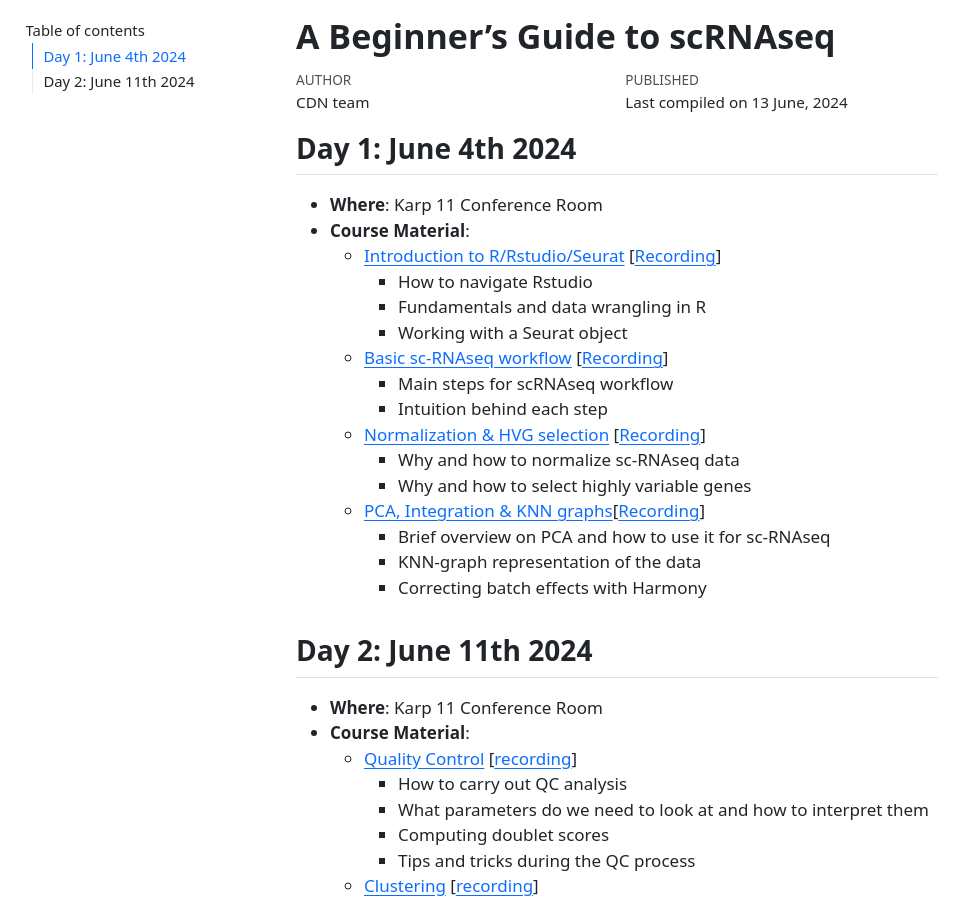
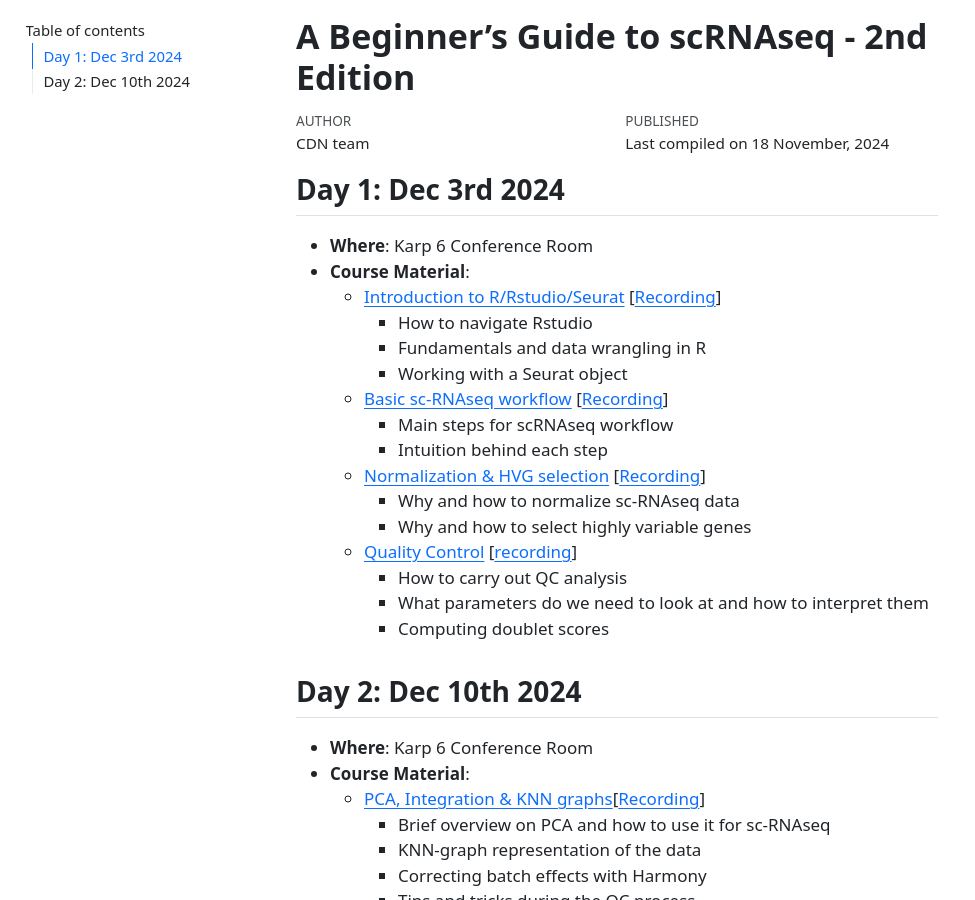
Before and after one commit to CellDiscoveryNetwork/workshops, a Jekyll site: the page beginners-guide-to-analyzing-scRNAseq-2nd-edition/index_bgas.html, which Jekyll copies as it is, in a window 1280 px wide and 900 px high. Shown: the whole window, without its empty margins (0-975 px from the left). Built offline with Jekyll 4.4.1, drawn with Linux system fonts in a browser that asks for light colours.

Commit message:
updated htmls

```diff
--- a/_config.yml
+++ b/_config.yml
@@ -1,5 +1,5 @@
 # For the title to show as is here I followed this - https://github.com/pages-themes/cayman/issues/134#issuecomment-999649937
-title: Navigating the Single Cell Landscape Workshop
+title: Cell Discovery Network Workshop Materials
 
 description: In this page you can find the Quarto notebooks and rendered HTML files of all the teaching material 📚 created by the CDN so you can follow along in your learning journey!
 
--- a/beginners-guide-to-analyzing-scRNAseq-2nd-edition/index_bgas.html
+++ b/beginners-guide-to-analyzing-scRNAseq-2nd-edition/index_bgas.html
@@ -8,7 +8,7 @@
 
 <meta name="author" content="CDN team">
 
-<title>A Beginner’s Guide to scRNAseq</title>
+<title>A Beginner’s Guide to scRNAseq - 2nd Edition</title>
 <style>
 code{white-space: pre-wrap;}
 span.smallcaps{font-variant: small-caps;}
@@ -3042,8 +3042,8 @@ vertical-align: -.125em;
     <h2 id="toc-title">Table of contents</h2>
 
   <ul>
-  <li><a href="#day-1-june-4th-2024" id="toc-day-1-june-4th-2024" class="nav-link active" data-scroll-target="#day-1-june-4th-2024">Day 1: June 4th 2024</a></li>
-  <li><a href="#day-2-june-11th-2024" id="toc-day-2-june-11th-2024" class="nav-link" data-scroll-target="#day-2-june-11th-2024">Day 2: June 11th 2024</a>
+  <li><a href="#day-1-dec-3rd-2024" id="toc-day-1-dec-3rd-2024" class="nav-link active" data-scroll-target="#day-1-dec-3rd-2024">Day 1: Dec 3rd 2024</a></li>
+  <li><a href="#day-2-dec-10th-2024" id="toc-day-2-dec-10th-2024" class="nav-link" data-scroll-target="#day-2-dec-10th-2024">Day 2: Dec 10th 2024</a>
   <ul>
   <li><a href="#exit-forms" id="toc-exit-forms" class="nav-link" data-scroll-target="#exit-forms">Exit Forms</a></li>
   </ul></li>
@@ -3056,7 +3056,7 @@ vertical-align: -.125em;
 
 <header id="title-block-header" class="quarto-title-block default">
 <div class="quarto-title">
-<h1 class="title">A Beginner’s Guide to scRNAseq</h1>
+<h1 class="title">A Beginner’s Guide to scRNAseq - 2nd Edition</h1>
 </div>
 
 
@@ -3073,7 +3073,7 @@ vertical-align: -.125em;
     <div>
     <div class="quarto-title-meta-heading">Published</div>
     <div class="quarto-title-meta-contents">
-      <p class="date">Last compiled on 13 June, 2024</p>
+      <p class="date">Last compiled on 18 November, 2024</p>
     </div>
   </div>
 
@@ -3085,57 +3085,57 @@ vertical-align: -.125em;
 </header>
 
 
-<section id="day-1-june-4th-2024" class="level2">
-<h2 class="anchored" data-anchor-id="day-1-june-4th-2024">Day 1: June 4th 2024</h2>
+<section id="day-1-dec-3rd-2024" class="level2">
+<h2 class="anchored" data-anchor-id="day-1-dec-3rd-2024">Day 1: Dec 3rd 2024</h2>
 <ul>
-<li><strong>Where</strong>: Karp 11 Conference Room</li>
+<li><strong>Where</strong>: Karp 6 Conference Room</li>
 <li><strong>Course Material</strong>:
 <ul>
-<li><a href="https://github.com/CellDiscoveryNetwork/workshops/tree/main/beginners-guide-to-analyzing-scRNAseq/prework">Introduction to R/Rstudio/Seurat</a> [<a href="https://drive.google.com/file/d/18x8dqtVaV5gIRz5ZTQkkC296Wj20PARJ/view?usp=sharing">Recording</a>]
+<li><a href="https://github.com/CellDiscoveryNetwork/workshops/tree/main/beginners-guide-to-analyzing-scRNAseq/prework">Introduction to R/Rstudio/Seurat</a> [<a href>Recording</a>]
 <ul>
 <li>How to navigate Rstudio</li>
 <li>Fundamentals and data wrangling in R</li>
 <li>Working with a Seurat object</li>
 </ul></li>
-<li><a href="https://github.com/CellDiscoveryNetwork/workshops/blob/main/beginners-guide-to-analyzing-scRNAseq/day-1/The%20Basic%20scRNAseq%20Analysis%20Workflow.pdf">Basic sc-RNAseq workflow</a> [<a href="https://drive.google.com/file/d/1cVlDZP6tCwwmar5BC1PXwhZt33f9AbxX/view?usp=sharing">Recording</a>]
+<li><a href="https://github.com/CellDiscoveryNetwork/workshops/blob/main/beginners-guide-to-analyzing-scRNAseq/day-1/The%20Basic%20scRNAseq%20Analysis%20Workflow.pdf">Basic sc-RNAseq workflow</a> [<a href>Recording</a>]
 <ul>
 <li>Main steps for scRNAseq workflow</li>
 <li>Intuition behind each step</li>
 </ul></li>
-<li><a href="http://htmlpreview.github.io/?https://github.com/CellDiscoveryNetwork/workshops/blob/main/beginners-guide-to-analyzing-scRNAseq/day-1/3-norm-hvg.html">Normalization &amp; HVG selection</a> [<a href="https://drive.google.com/file/d/14bm8KoiPGc2rJzPV88dHDjiDgEJz6QTO/view?usp=sharing">Recording</a>]
+<li><a href="http://htmlpreview.github.io/?https://github.com/CellDiscoveryNetwork/workshops/blob/main/beginners-guide-to-analyzing-scRNAseq/day-1/3-norm-hvg.html">Normalization &amp; HVG selection</a> [<a href>Recording</a>]
 <ul>
 <li>Why and how to normalize sc-RNAseq data</li>
 <li>Why and how to select highly variable genes</li>
 </ul></li>
-<li><a href="http://htmlpreview.github.io/?https://github.com/CellDiscoveryNetwork/workshops/blob/main/beginners-guide-to-analyzing-scRNAseq/day-1/4-PCA_Harmony_kNN.html">PCA, Integration &amp; KNN graphs</a>[<a href="https://drive.google.com/file/d/13qvJhqK-EwnEJ4F_QI6eoLlknAcoNs18/view?usp=sharing">Recording</a>]
+<li><a href="http://htmlpreview.github.io/?https://github.com/CellDiscoveryNetwork/workshops/blob/main/beginners-guide-to-analyzing-scRNAseq/day-1/4-QC.html">Quality Control</a> [<a href>recording</a>]
+<ul>
+<li>How to carry out QC analysis</li>
+<li>What parameters do we need to look at and how to interpret them</li>
+<li>Computing doublet scores</li>
+</ul></li>
+</ul></li>
+</ul>
+</section>
+<section id="day-2-dec-10th-2024" class="level2">
+<h2 class="anchored" data-anchor-id="day-2-dec-10th-2024">Day 2: Dec 10th 2024</h2>
+<ul>
+<li><strong>Where</strong>: Karp 6 Conference Room</li>
+<li><strong>Course Material</strong>:
+<ul>
+<li><a href="http://htmlpreview.github.io/?https://github.com/CellDiscoveryNetwork/workshops/blob/main/beginners-guide-to-analyzing-scRNAseq/day-2/5-PCA_Harmony_kNN.html">PCA, Integration &amp; KNN graphs</a>[<a href>Recording</a>]
 <ul>
 <li>Brief overview on PCA and how to use it for sc-RNAseq</li>
 <li>KNN-graph representation of the data</li>
 <li>Correcting batch effects with Harmony</li>
-</ul></li>
-</ul></li>
-</ul>
-</section>
-<section id="day-2-june-11th-2024" class="level2">
-<h2 class="anchored" data-anchor-id="day-2-june-11th-2024">Day 2: June 11th 2024</h2>
-<ul>
-<li><strong>Where</strong>: Karp 11 Conference Room</li>
-<li><strong>Course Material</strong>:
-<ul>
-<li><a href="http://htmlpreview.github.io/?https://github.com/CellDiscoveryNetwork/workshops/blob/main/beginners-guide-to-analyzing-scRNAseq/day-2/5-QC.html">Quality Control</a> [<a href="https://drive.google.com/file/d/1Z2argdBOsFG0P0o7w-h-vNvDzfvorvh7/view?usp=sharing">recording</a>]
-<ul>
-<li>How to carry out QC analysis</li>
-<li>What parameters do we need to look at and how to interpret them</li>
-<li>Computing doublet scores</li>
 <li>Tips and tricks during the QC process</li>
 </ul></li>
-<li><a href="http://htmlpreview.github.io/?https://github.com/CellDiscoveryNetwork/workshops/blob/main/beginners-guide-to-analyzing-scRNAseq/day-2/6-Clustering.html">Clustering</a> [<a href="https://drive.google.com/file/d/1nuY2Tnr7w3aLKY3yU0J1rC5szFa5FTkh/view?usp=sharing">recording</a>]
+<li><a href="http://htmlpreview.github.io/?https://github.com/CellDiscoveryNetwork/workshops/blob/main/beginners-guide-to-analyzing-scRNAseq/day-2/6-Clustering.html">Clustering</a> [<a href>recording</a>]
 <ul>
 <li>How to cluster sc-RNAseq data</li>
 <li>What algorithms can we use</li>
 <li>How to assess if a clustering resolution is good</li>
 </ul></li>
-<li><a href="http://htmlpreview.github.io/?https://github.com/CellDiscoveryNetwork/workshops/blob/main/beginners-guide-to-analyzing-scRNAseq/day-2/7-dge-annotlvl1.html">Differential Gene Expression &amp; Level 1 Annotation</a> [<a href="https://drive.google.com/file/d/1-nnnlAKk4BqQCCJQ9xKRwBSuF_Gb37E2/view?usp=sharing">recording</a>]
+<li><a href="http://htmlpreview.github.io/?https://github.com/CellDiscoveryNetwork/workshops/blob/main/beginners-guide-to-analyzing-scRNAseq/day-2/7-dge-annotlvl1.html">Differential Gene Expression &amp; Level 1 Annotation</a> [<a href>recording</a>]
 <ul>
 <li>How to compute differentially expressed genes between clusters</li>
 <li>How to evaluate differential expression statistics</li>
```
Also changed, not shown: README.md (+5 -0 lines), beginners-guide-to-analyzing-scRNAseq-2nd-edition/README.md (+1 -1 lines), beginners-guide-to-analyzing-scRNAseq-2nd-edition/index_bgas.qmd (+18 -18 lines).
